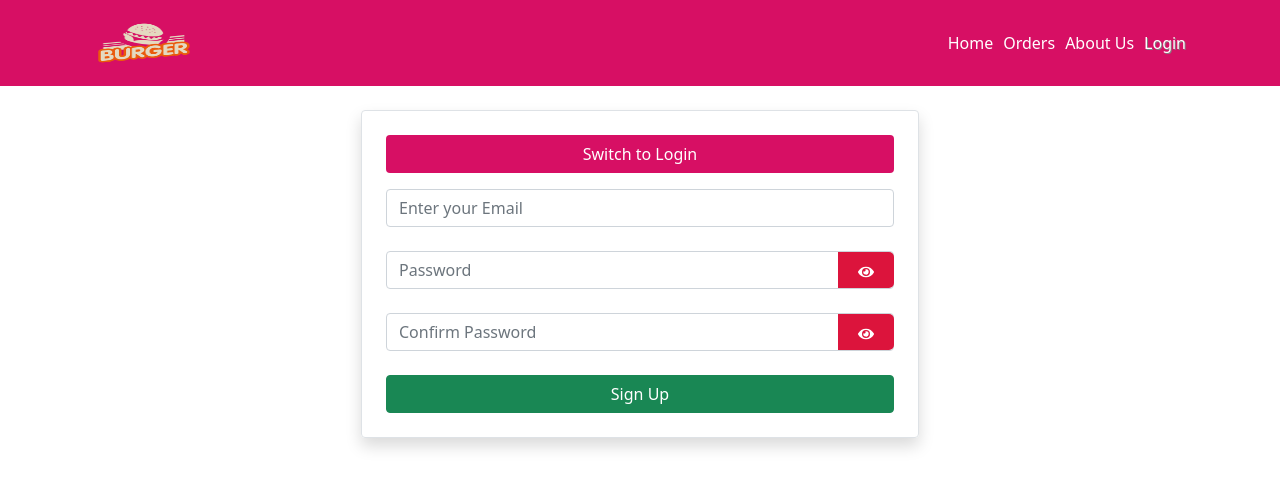
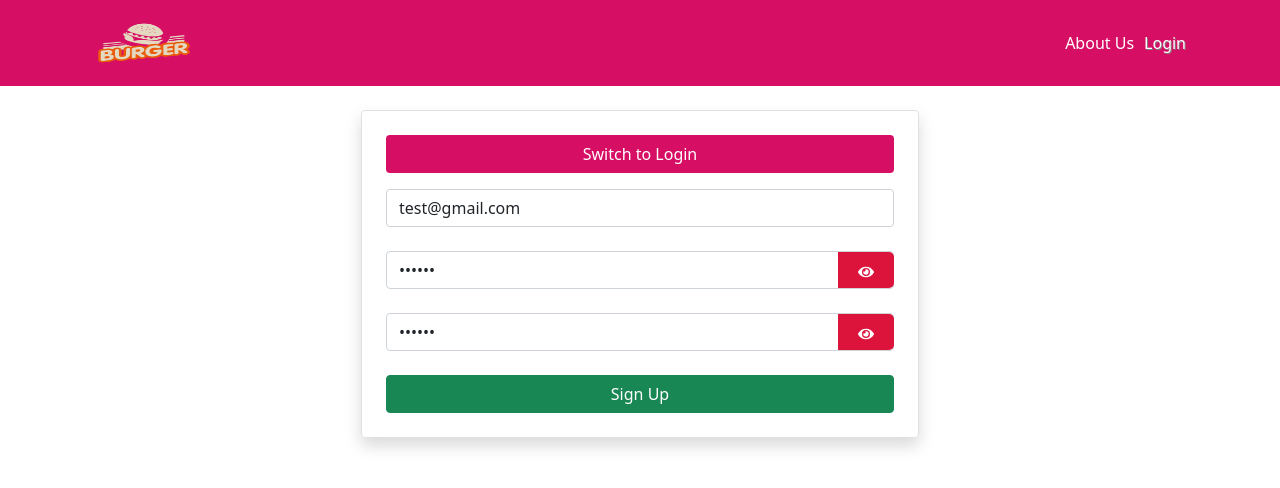
Before and after one commit to wapborhan/burger-builder, a React (Create React App) app: page /login in a window 1280 px wide. Shown: the top 488 px of the page. Built offline with nearby package versions, Linux system fonts and the light colour scheme.

Commit message:
User Must Authentic Then He Order

```diff
--- a/src/components/Main.js
+++ b/src/components/Main.js
@@ -5,23 +5,41 @@ import Orders from "./Orders/Orders";
 import CheckOut from "./Orders/Ckeckout/CheckOut";
 import About from "./About/About";
 import Auth from "./auth/Auth";
+import { Routes, Route, Navigate } from "react-router";
+import { connect } from "react-redux";
 
-import { Routes, Route } from "react-router";
+const mapStateToProps = (state) => {
+  return {
+    token: state.token,
+  };
+};
+const Main = (props) => {
+  let routes = null;
+  if (props.token === null) {
+    routes = (
+      <Routes>
+        <Route path="/login" element={<Auth />} />
+        <Route path="/about" element={<About />} />
+        <Route path="*" element={<Navigate replace to="/login" />} />
+      </Routes>
+    );
+  } else {
+    routes = (
+      <Routes>
+        <Route path="/" element={<BurgerBuilder />} />
+        <Route path="/checkout" element={<CheckOut />} />
+        <Route path="/orders" element={<Orders />} />
+        <Route path="/about" element={<About />} />
+        <Route path="/login" element={<Navigate replace to="/" />} />
+      </Routes>
+    );
+  }
 
-const Main = (props) => {
   return (
     <div>
       <Header />
-      <div className="container">
-        <Routes>
-          <Route path="/" element={<BurgerBuilder />} />
-          <Route path="/checkout" element={<CheckOut />} />
-          <Route path="/login" element={<Auth />} />
-          <Route path="/orders" element={<Orders />} />
-          <Route path="/about" element={<About />} />
-        </Routes>
-      </div>
+      <div className="container">{routes}</div>
     </div>
   );
 };
-export default Main;
+export default connect(mapStateToProps)(Main);
--- a/src/components/auth/Auth.js
+++ b/src/components/auth/Auth.js
@@ -32,9 +32,9 @@ class Auth extends Component {
       <div className="w-50 m-auto">
         <Formik
           initialValues={{
-            email: "",
-            password: "",
-            passwordconfirm: "",
+            email: "test@gmail.com",
+            password: "123456",
+            passwordconfirm: "123456",
           }}
           onSubmit={(values) => {
             this.props.auth(values.email, values.password, this.state.mode);
--- a/src/components/header/Header.js
+++ b/src/components/header/Header.js
@@ -3,21 +3,32 @@ import "./Header.css";
 import { Navbar, NavbarBrand, Nav, NavItem } from "reactstrap";
 import { NavLink } from "react-router-dom";
 import Logo from "./../../assets/logo.png";
+import { connect } from "react-redux";
 
-const Header = () => {
-  return (
-    <div
-      className="nav-menusr"
-      style={{
-        backgroundColor: "#D70F64",
-        color: "#fff",
-      }}
-    >
-      <div className="container">
-        <Navbar>
-          <NavbarBrand href="#" className="mr-auto ml-md-5 h-25">
-            <img src={Logo} className="logo" alt="Logo" />
-          </NavbarBrand>
+const mapStateToProps = (state) => {
+  return {
+    token: state.token,
+  };
+};
+const Header = (props) => {
+  let links = null;
+  if (props.token === null) {
+    links = (
+      <Nav className="mr-md-5">
+        <NavItem>
+          <NavLink to="/about" className="NavLink">
+            About Us
+          </NavLink>
+        </NavItem>
+        <NavItem>
+          <NavLink to="/login" className="NavLink">
+            Login
+          </NavLink>
+        </NavItem>
+      </Nav>
+    );
+  } else {
+    links = (
       <Nav className="mr-md-5">
         <NavItem>
           <NavLink to="/" className="NavLink">
@@ -35,16 +46,26 @@ const Header = () => {
             About Us
           </NavLink>
         </NavItem>
-
-            <NavItem>
-              <NavLink to="/login" className="NavLink">
-                Login
-              </NavLink>
-            </NavItem>
       </Nav>
+    );
+  }
+  return (
+    <div
+      className="nav-menusr"
+      style={{
+        backgroundColor: "#D70F64",
+        color: "#fff",
+      }}
+    >
+      <div className="container">
+        <Navbar>
+          <NavbarBrand className="mr-auto ml-md-5 h-25">
+            <img src={Logo} className="logo" alt="Logo" />
+          </NavbarBrand>
+          {links}
         </Navbar>
       </div>
     </div>
   );
 };
-export default Header;
+export default connect(mapStateToProps)(Header);
```
Lines whose indentation alone changed are shown as unchanged.
